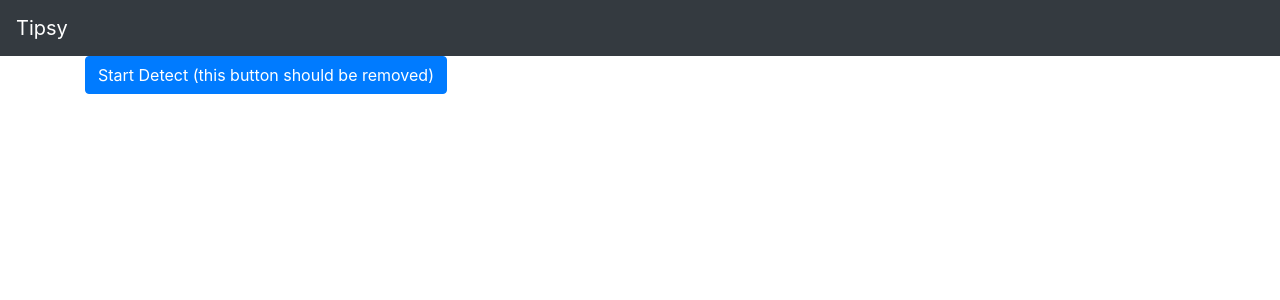
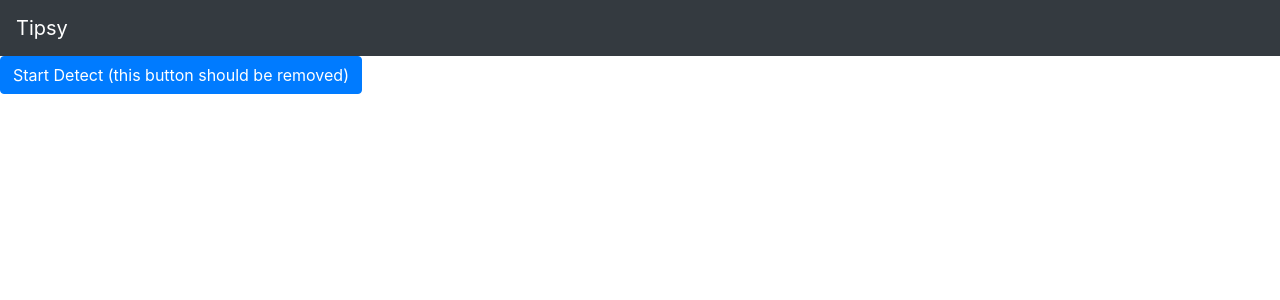
Before and after one commit to jacksonyuanjx/tipsy, a React (Create React App) app in the folder webapp/: page / in a window 1280 px wide. Shown: the top 300 px of the page. Built offline with nearby package versions, Linux system fonts and the light colour scheme.

Commit message:
Optimize style

```diff
--- a/webapp/package.json
+++ b/webapp/package.json
@@ -10,10 +10,12 @@
     "react": "^16.12.0",
     "react-bootstrap": "^1.0.0-beta.16",
     "react-dom": "^16.12.0",
+    "react-measure": "^2.3.0",
     "react-multimedia-capture": "^1.2.4",
     "react-redux": "^7.1.3",
     "react-router-dom": "^5.1.2",
     "react-scripts": "3.3.0",
+    "react-spinners-kit": "^1.9.1",
     "redux": "^4.0.5",
     "redux-thunk": "^2.3.0",
     "styled-components": "^4.4.1"
--- a/webapp/src/App.js
+++ b/webapp/src/App.js
@@ -6,29 +6,42 @@ import { Switch, BrowserRouter, Route } from 'react-router-dom';
 import { createBrowserHistory } from 'history';
 import IdelView from './components/IdleView';
 import DetectionView from './components/DetectionView';
-import { Container, Row, Col, Navbar } from 'react-bootstrap';
+import { Navbar } from 'react-bootstrap';
+import styled from 'styled-components';
 
 const history = createBrowserHistory();
 
+const Styles = styled.div`
+  position: fixed;
+  flex-direction: column;
+  left: 0;
+  top: 0;
+  display: flex;
+  height: 100%;
+  width: 100%;
+
+  .content {
+    flex-grow: 1;
+  }
+`;
+
 function App() {
   return (
+    <Styles>
       <Provider store={store}>
         <BrowserRouter history={history}>
           <Navbar bg="dark" variant="dark">
             <Navbar.Brand>Tipsy</Navbar.Brand>
           </Navbar>
-        <Container>
-          <Row>
-            <Col>
+          <div className='content'>
             <Switch>
               <Route path='/' exact component={IdelView} />
               <Route path='/detect' exact component={DetectionView} />
             </Switch>
-            </Col>
-          </Row>
-        </Container>
+          </div>
         </BrowserRouter>
       </Provider>
+    </Styles>
   );
 }
 
--- a/webapp/src/components/DetectionView.js
+++ b/webapp/src/components/DetectionView.js
@@ -1,6 +1,12 @@
 import React from 'react';
 import { useSelector } from 'react-redux';
 import VideoCaptureView from './VideoCaptureView';
+import styled from 'styled-components';
+
+const Styles = styled.div`
+  width: 100%;
+  height: 100%;
+`;
 
 export default function DetectionView() {
   const step = useSelector(state => state.step);
@@ -14,5 +20,7 @@ export default function DetectionView() {
     }
   };
 
-  return getViewForStep(step);
+  return <Styles>
+    {getViewForStep(step)}
+  </Styles>;
 }
--- a/webapp/src/components/VideoCaptureView.js
+++ b/webapp/src/components/VideoCaptureView.js
@@ -1,12 +1,24 @@
 import React, { useState, useCallback, useRef } from 'react';
 import MediaCapturer from 'react-multimedia-capture';
 import styled from 'styled-components';
+import { PushSpinner } from "react-spinners-kit";
 
 var pc = null;
 
 const Styles = styled.div`
+height: 100%;
+> * {
+  height: 100%;
+}
 .video-wrapper {
-  position: relative;
+  height: 100%;
+  background: #000;
+  .spinner {
+    position: absolute;
+    left: 50%;
+    top: 50%;
+    transform: translateX(-50%);
+  }
   .raw-video {
     position: absolute;
     left: 1rem;
@@ -15,6 +27,7 @@ const Styles = styled.div`
   }
   .processed-video {
     width: 100%;
+    height: 100%;
   }
   .status-label {
     position: absolute;
@@ -147,9 +160,11 @@ export default function VideoCaptureView() {
           return (
             <div className='video-wrapper'>
               {recording && <span className='status-label'>Recording video</span>}
+              <div className='spinner'>
+                <PushSpinner size={30} />
+              </div>
               <video className='raw-video' ref={videoRef} autoPlay></video>
               <video className='processed-video' ref={receivedVideoRef} autoPlay></video>
-              <hr />
             </div>
           )
         }} />
```
Also changed, not shown: 1 other file (tests, documents, lock files or other folders). Lines whose indentation alone changed are shown as unchanged.
